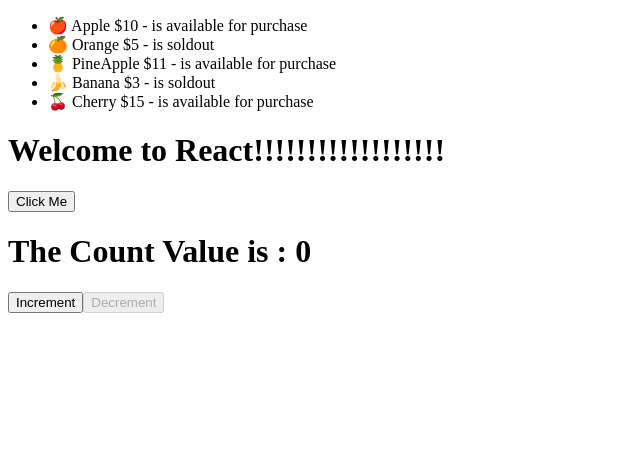
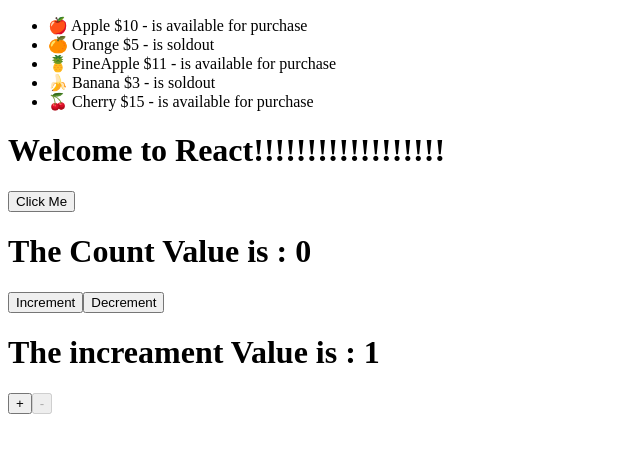
Before and after one commit to srjingole0610/ReactPro, a React (Vite) app: page / in a window 1280 px wide. Shown: the top 452 px of the page, without its empty margins (0-640 px from the left). Built offline with nearby package versions, Linux system fonts and the light colour scheme.

Commit message:
Creating multiple states

```diff
--- a/src/components/Counter.jsx
+++ b/src/components/Counter.jsx
@@ -1,21 +1,39 @@
 import React, { useState } from 'react'
 
 function Counter() {
-    let [count, setCount] = useState(0)
+    const [count, setCount] = useState(0)
+    const [incrementBy, setIncrementBy] = useState(1);
+
     function increment() {
-        setCount(count + 1)
+        setCount(count + incrementBy)
     }
     function decrement() {
         if (count > 0) {
-            setCount(count - 1)
+            setCount(count - incrementBy)
+        }
+    }
+    function incrementValue() {
+        setIncrementBy(incrementBy + 1)
+    }
+    function decrementValue() {
+        if (incrementBy > 1) {
+            setIncrementBy(incrementBy - 1)
         }
     }
     return (
-        <div>
-            <h1>The Count Value is : {count}</h1>
-            <button onClick={increment}>Increment</button>
-            <button onClick={decrement} disabled={count === 0}>Decrement</button>
-        </div>
+        <>
+            <div>
+                <h1>The Count Value is : {count}</h1>
+                <button onClick={increment}>Increment</button>
+                <button onClick={decrement} disabled={count < 0}>Decrement</button>
+            </div>
+
+            <div>
+                <h1>The increament Value is : {incrementBy}</h1>
+                <button onClick={incrementValue}>+</button>
+                <button onClick={decrementValue} disabled={incrementBy === 1}>-</button>
+            </div>
+        </>
     )
 }
 
```
